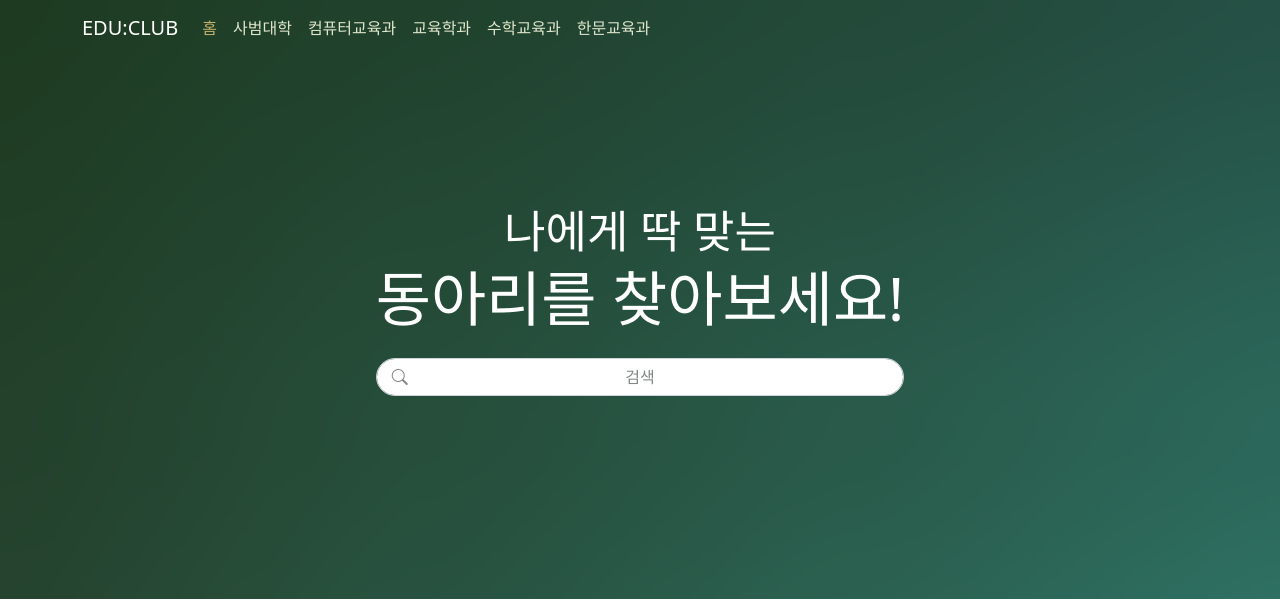
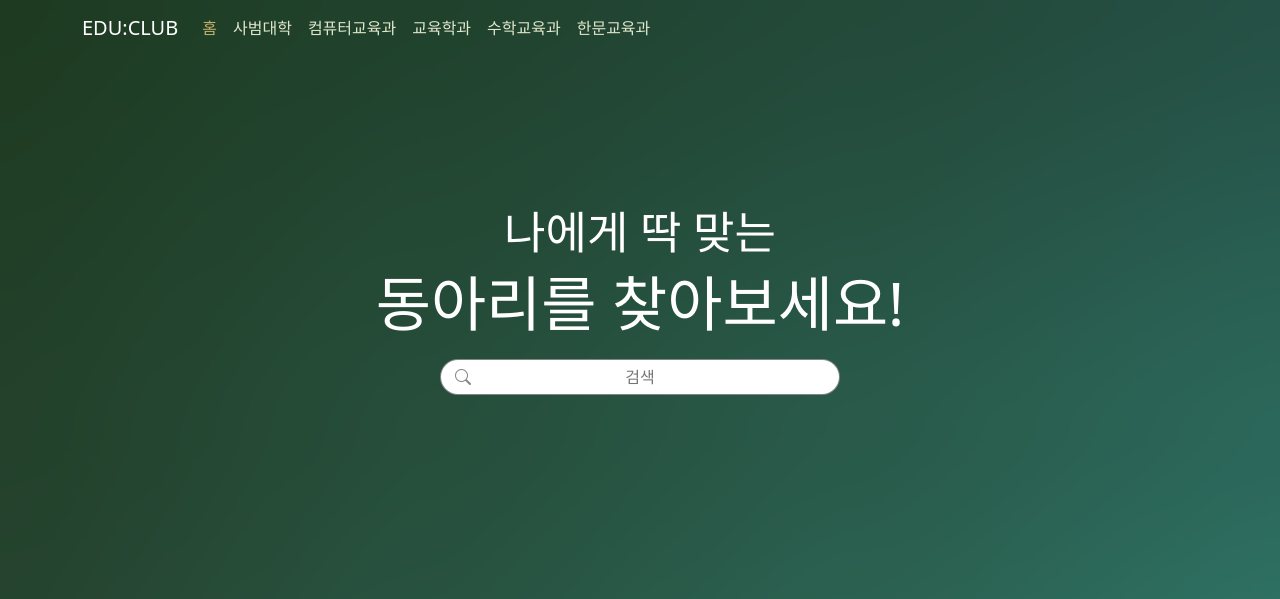
Before and after one commit to minseo-hong/club-search-django, a Django app: page / in a window 1280 px wide. Shown: the top 599 px of the page. Run offline with Django 4.2, Linux system fonts and the light colour scheme; some libraries are stand-ins or nearby versions.

Commit message:
Fix search form in index.html

```diff
--- a/static/header.css
+++ b/static/header.css
@@ -15,6 +15,7 @@
 
 .header-title {
     color: white;
+    margin-bottom: 20px;
 }
 
 .small-header-title {
@@ -37,21 +38,37 @@
     }
 }
 
-.header-search {
+.search-form {
+    position: relative;
     display: flex;
     justify-content: center;
-    position: relative;
-    background: #FFFFFF;
-    border: 1px solid rgba(6, 13, 16, 0.5);
+    align-items: center;
+}
+
+.header-content .search-form {
+    margin: auto;
     width: 400px;
 }
 
-.header-search-icon {
+.search-input {
+    padding-top: 5px;
+    padding-bottom: 5px;
+    background: #FFFFFF;
+    border: 1px solid rgba(6, 13, 16, 0.5);
+    border-radius: 20px;
+    text-align: center;
+}
+
+.header-content .search-input {
+    width: 400px;
+}
+
+.search-icon {
     position: absolute;
     left: 15px;
     color:rgba(6, 13, 16, 0.5);
 }
 
-.header-search-name {
+.search-name {
     color: rgba(6, 13, 16, 0.5);
 }
--- a/templates/base.html
+++ b/templates/base.html
@@ -7,7 +7,7 @@
         <link rel="stylesheet" href="https://cdn.jsdelivr.net/npm/bootstrap-icons@1.9.1/font/bootstrap-icons.css">
         <link rel="stylesheet" type="text/css" href="{% static 'style.css' %}?after">
         <link rel="stylesheet" type="text/css" href="{% static 'navbar.css' %}">
-        <link rel="stylesheet" type="text/css" href="{% static 'header.css' %}">
+        <link rel="stylesheet" type="text/css" href="{% static 'header.css' %}?after">
         <link rel="stylesheet" type="text/css" href="{% static 'footer.css' %}">
         <link rel="stylesheet" type="text/css" href="{% static 'bootstrap.css' %}">
         <title>EDU:CLUB</title>
--- a/templates/club_search/index.html
+++ b/templates/club_search/index.html
@@ -4,13 +4,13 @@
     <div class="header">
         <div class="header-content">
             <div class="header-title">
-                <h2 class="small-header-title mb-1">나에게 딱 맞는</h2>
-                <h1 class="big-header-title mb-4">동아리를 찾아보세요!</h1>
+                <h2 class="small-header-title">나에게 딱 맞는</h2>
+                <h1 class="big-header-title">동아리를 찾아보세요!</h1>
             </div>
-            <div class="header-search form-control rounded-5">
-                <i class="header-search-icon bi bi-search"></i>
-                <span class="header-search-name">검색</span>
-            </div>
+            <form class="search-form" action="#" method="GET">
+                <i class="search-icon bi bi-search"></i>
+                <input class="search-input" type="text" placeholder="검색" />
+            </form>
         </div>
     </div>
     <div class="landing">
```
